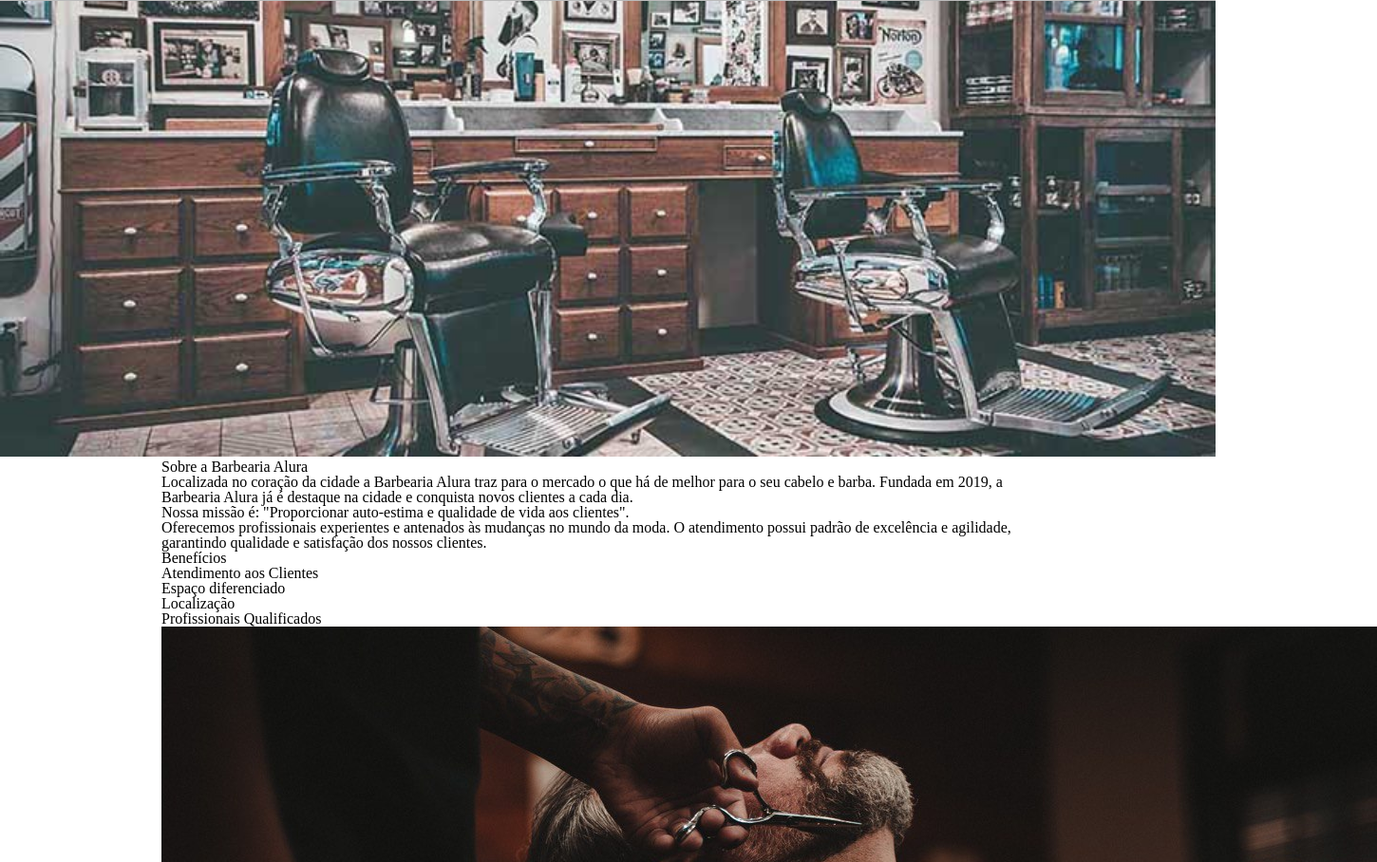
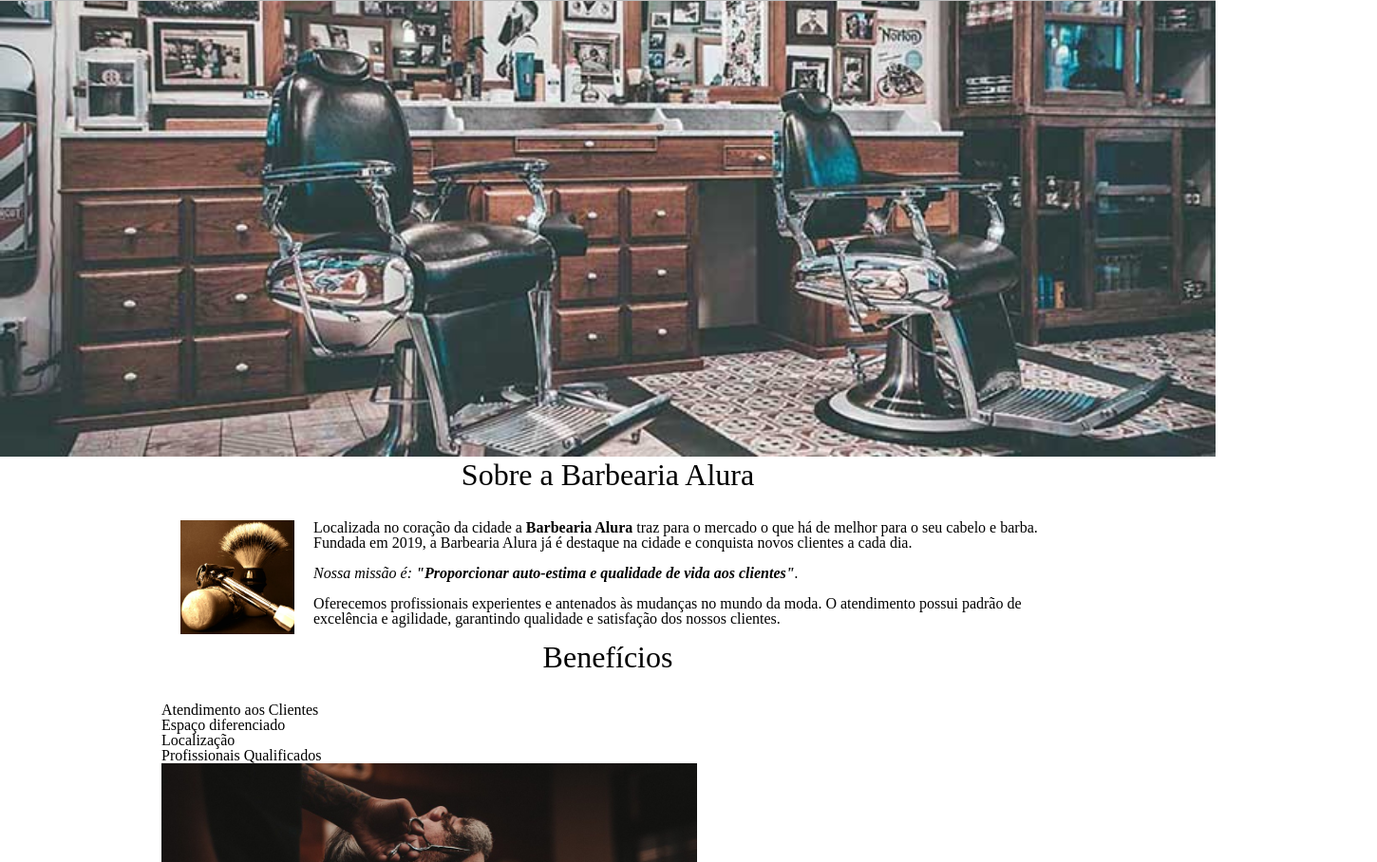
Before and after one commit to dgavieira/projeto-barbearia, a plain HTML site: page index.html in a window 1280 px wide. Shown: the part 292-1200 px from the top of the page at 95% size, 1450 px wide, since content can reach past the window. Drawn offline with Linux system fonts and the light colour scheme.

Commit message:
Inserçao da imagem de utensilios em index.html, style.css e alteraçao de alguns estilos

```diff
--- a/index.html
+++ b/index.html
@@ -26,7 +26,9 @@
 
 		<main>
 			<section class="principal">
-				<h2 class="titulo-centralizado">Sobre a Barbearia Alura</h2>
+				<h2 class="titulo-principal">Sobre a Barbearia Alura</h2>
+
+				<img class="utensilios" src="utensilios.jpg" alt="Utensilios de um barbeiro.">
 
 				<p>Localizada no coração da cidade a <strong>Barbearia Alura</strong> traz para o mercado o que há de melhor para o seu cabelo e barba. Fundada em 2019, a Barbearia Alura já é destaque na cidade e conquista novos clientes a cada dia.</p>
 
@@ -36,7 +38,7 @@
 			</section>
 
 			<section class="beneficios">
-				<h3 class="titulo-centralizado">Benefícios</h3>
+				<h3 class="titulo-principal">Benefícios</h3>
 
 				<ul>
 					<li class="itens">Atendimento aos Clientes</li>
--- a/style.css
+++ b/style.css
@@ -149,11 +149,35 @@ td, th {
 	padding: 8px 15px;
 }
 
-/* csss da página inicial */
+/* css da página inicial */
 .banner {
-	width:100%;
+	width: 100%;
 }
 
-.titulo-centralizado {
+.titulo-principal {
+	text-align: center;
+	font-size: 2em;
+	margin: 0 0 1em;
+	clear: left; /* limpa o float */
+}
 
+.principal p {
+	margin: 0 0 1em;
 }
+
+.principal strong {
+	font-weight: bold;
+}
+.principal em {
+	font-style: italic;
+}
+
+.utensilios{
+	width: 120px;
+	float: left;
+	margin: 0 20px 0 20px;
+}
+
+.imagembeneficios {
+	width: 60%;
+}
```
Also changed, not shown: style-home.css (line endings or trailing spaces), utensilios.jpg (added).
